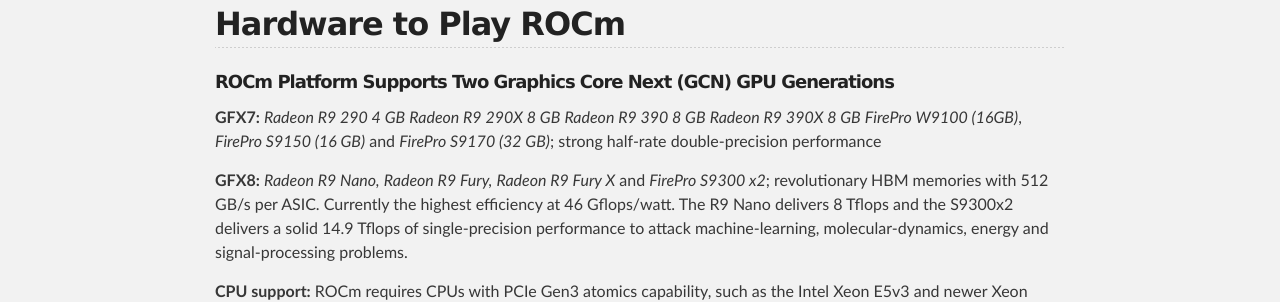
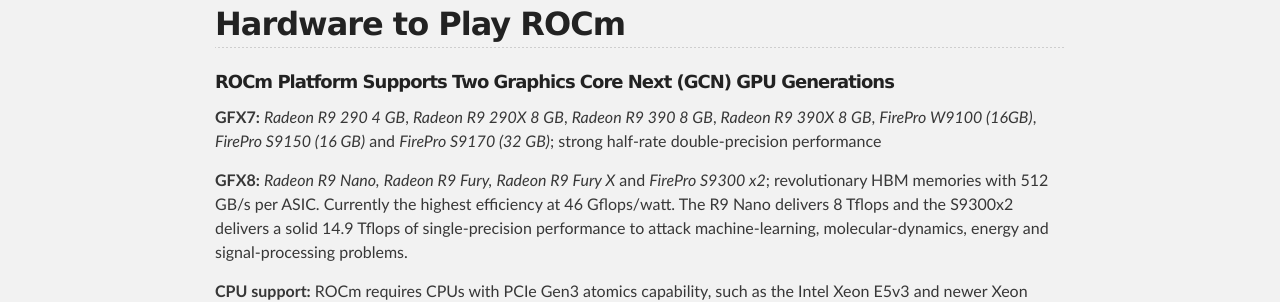
Before and after one commit to ROCm/ROCm.github.io, a Jekyll site: the page hardware.html, which Jekyll copies as it is, in a window 1280 px wide. Shown: the part 353-655 px from the top of the page. Built offline with Jekyll 4.4.1, drawn with Linux system fonts in a browser that asks for light colours.

```diff
--- a/hardware.html
+++ b/hardware.html
@@ -55,7 +55,7 @@
 
 <h5>ROCm Platform Supports Two Graphics Core Next (GCN) GPU Generations</h5>
 
-<p><strong>GFX7:</strong> <em>Radeon R9 290 4 GB</em> <em>Radeon R9 290X 8 GB</em> <em>Radeon R9 390 8 GB</em> <em>Radeon R9 390X 8 GB</em> <em>FirePro W9100 (16GB)</em>, <em>FirePro S9150 (16 GB)</em> and <em>FirePro S9170 (32 GB)</em>;  strong half-rate double-precision performance </p>
+<p><strong>GFX7:</strong> <em>Radeon R9 290 4 GB</em>, <em>Radeon R9 290X 8 GB</em>, <em>Radeon R9 390 8 GB</em>, <em>Radeon R9 390X 8 GB</em>, <em>FirePro W9100 (16GB)</em>, <em>FirePro S9150 (16 GB)</em> and <em>FirePro S9170 (32 GB)</em>;  strong half-rate double-precision performance </p>
 
 <p><strong>GFX8:</strong> <em>Radeon R9 Nano,</em> <em>Radeon R9 Fury,</em> <em>Radeon R9 Fury X</em> and <em>FirePro S9300 x2</em>; revolutionary HBM memories with 512 GB/s per ASIC. Currently the highest efficiency at 46 Gflops/watt. The R9 Nano delivers 8 Tflops and the S9300x2 delivers a solid 14.9 Tflops of single-precision performance to attack machine-learning, molecular-dynamics, energy and signal-processing problems. </p>
 
```
